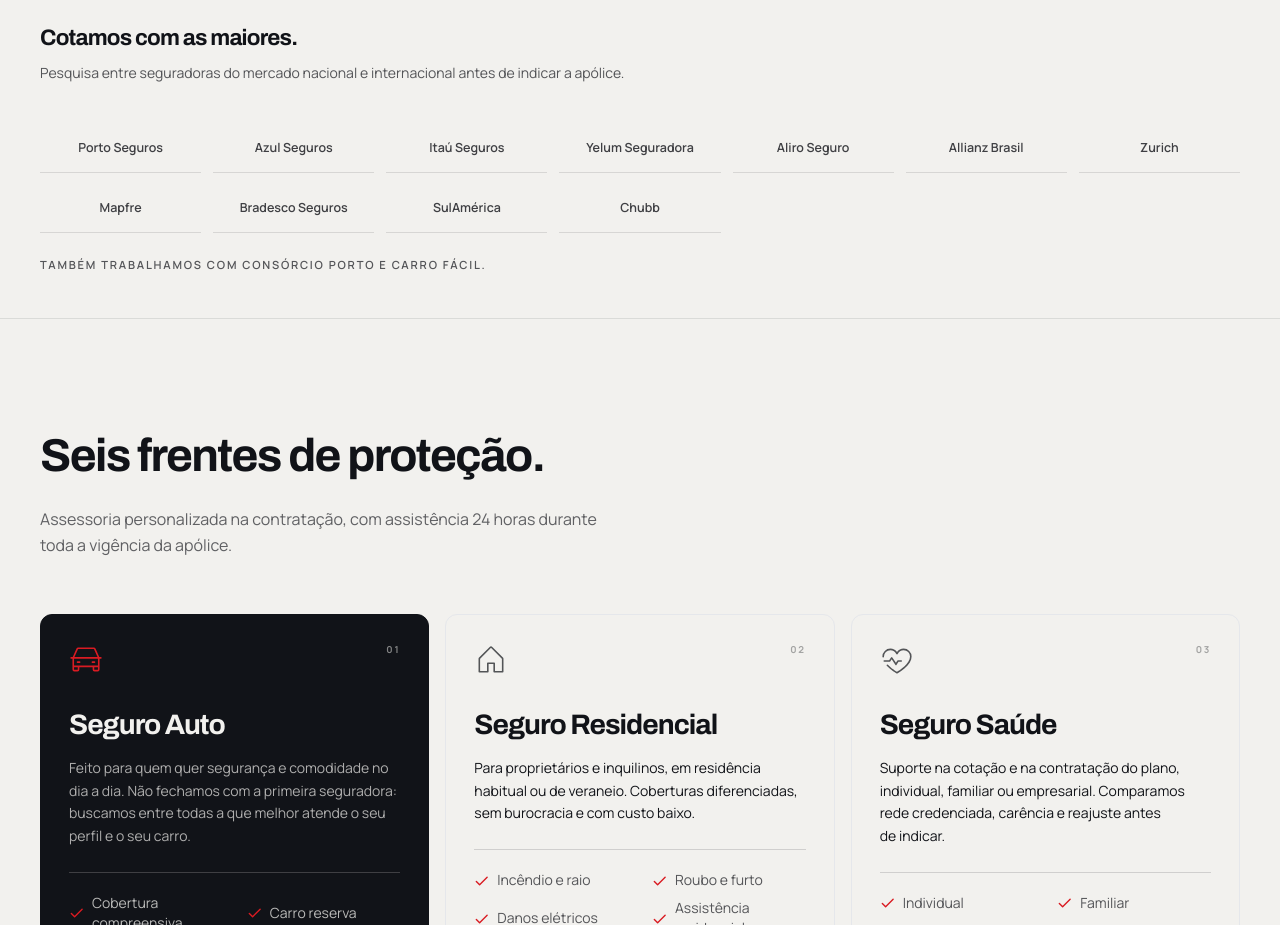
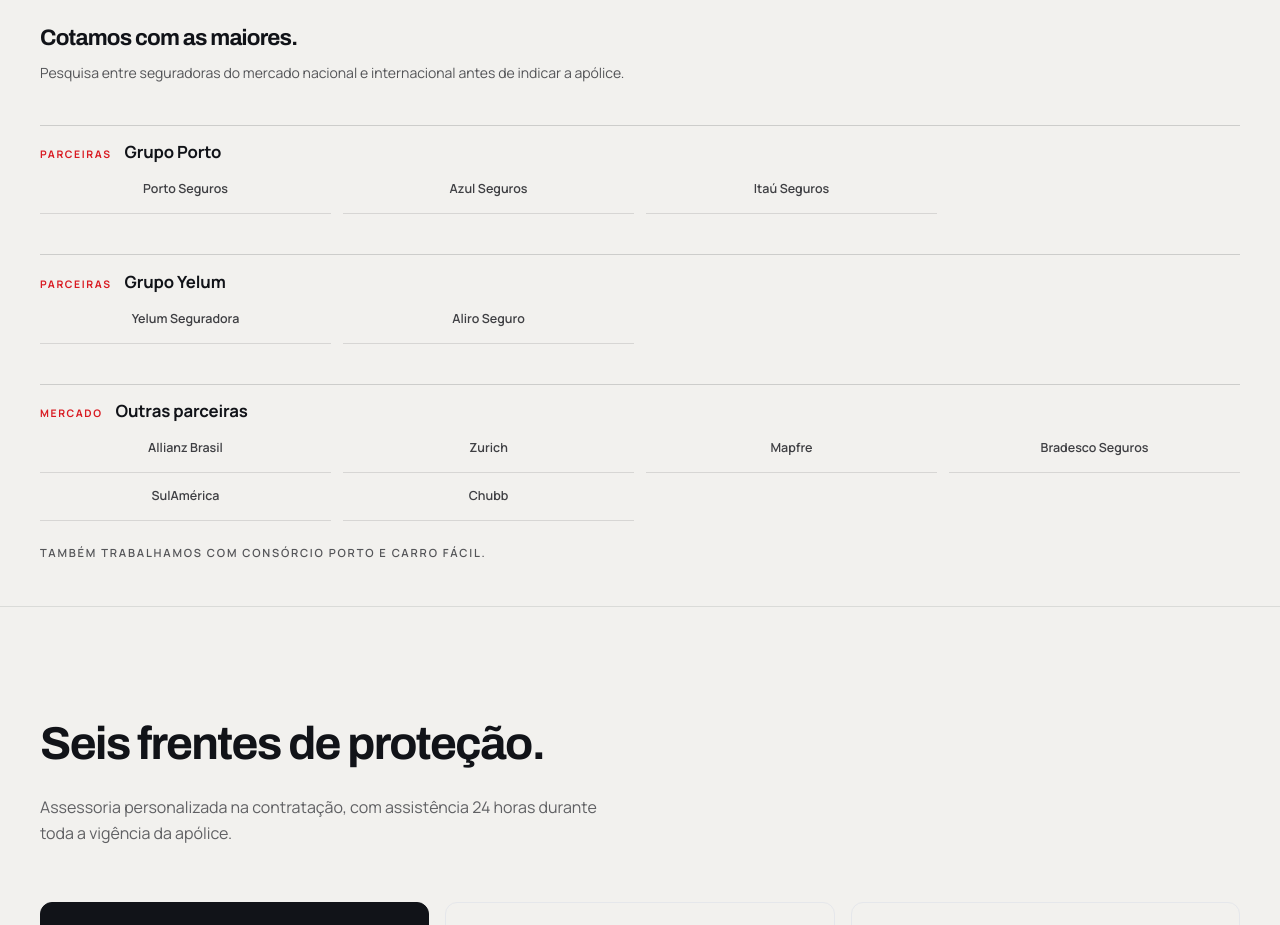
Before and after one commit to victrhugo/lobo-seguros, a React (Vite) app: page / in a window 1280 px wide. Shown: the part 820-1745 px from the top of the page. Built offline with nearby package versions, Linux system fonts and the light colour scheme.

Commit message:
Organiza seguradoras por grupo

```diff
--- a/src/index.css
+++ b/src/index.css
@@ -280,12 +280,42 @@
 .landing #seguradoras > div { padding-block: 2.75rem; }
 .landing #seguradoras p { color: rgb(var(--color-ink) / 0.7); }
 .landing #seguradoras h2 { font-size: 1.4rem; }
+.landing .insurer-group {
+  border-top: 1px solid rgb(var(--color-ink) / 0.16);
+  padding-top: 1.1rem;
+}
+.landing .insurer-group-heading {
+  display: flex;
+  align-items: baseline;
+  gap: 0.8rem;
+  margin-bottom: 0.2rem;
+}
+.landing .insurer-group-kicker {
+  color: rgb(var(--color-accent));
+  font-size: 0.65rem;
+  font-weight: 700;
+  letter-spacing: 0.16em;
+  text-transform: uppercase;
+}
+.landing .insurer-group h3 {
+  font-size: 1.05rem;
+  font-weight: 700;
+  letter-spacing: -0.01em;
+}
+.landing .insurer-group-list {
+  display: grid;
+  grid-template-columns: repeat(2, minmax(0, 1fr));
+  gap: 0 0.75rem;
+}
 .landing .insurer-mark {
   border: 0;
   border-bottom: 1px solid rgb(var(--color-ink) / 0.12);
   min-height: 48px;
   color: rgb(var(--color-ink) / 0.8);
   letter-spacing: 0;
+}
+@media (min-width: 1024px) {
+  .landing .insurer-group-list { grid-template-columns: repeat(4, minmax(0, 1fr)); }
 }
 .landing .product-card,
 .landing .mobile-product {
--- a/src/main.jsx
+++ b/src/main.jsx
@@ -231,13 +231,39 @@
           <p className="mt-3 text-sm leading-relaxed text-paper/60">{content.insurers.description}</p>
         </Reveal>
 
-        <Reveal className="mt-10 grid grid-cols-2 gap-3 sm:grid-cols-3 lg:grid-cols-7" delay={0.1}>
-          {content.insurers.items.map((name) => (
-            <span key={name} className="insurer-mark">
-              {name}
-            </span>
+        <div className="mt-10 space-y-10">
+          {content.insurers.groups?.map((group, groupIndex) => (
+            <Reveal key={group.label} className="insurer-group" delay={0.1 + groupIndex * 0.06}>
+              <div className="insurer-group-heading">
+                <span className="insurer-group-kicker">Parceiras</span>
+                <h3>{group.label}</h3>
+              </div>
+              <div className="insurer-group-list">
+                {group.items.filter((name) => content.insurers.items.includes(name)).map((name) => (
+                  <span key={name} className="insurer-mark">
+                    {name}
+                  </span>
+                ))}
+              </div>
+            </Reveal>
           ))}
-        </Reveal>
+
+          <Reveal className="insurer-group" delay={0.22}>
+            <div className="insurer-group-heading">
+              <span className="insurer-group-kicker">Mercado</span>
+              <h3>Outras parceiras</h3>
+            </div>
+            <div className="insurer-group-list">
+              {content.insurers.items
+                .filter((name) => !content.insurers.groups?.some((group) => group.items.includes(name)))
+                .map((name) => (
+                  <span key={name} className="insurer-mark">
+                    {name}
+                  </span>
+                ))}
+            </div>
+          </Reveal>
+        </div>
 
         {content.insurers.note && (
           <p className="mt-6 text-[0.7rem] font-semibold uppercase tracking-[0.16em] text-paper/40">
--- a/src/siteContent.js
+++ b/src/siteContent.js
@@ -61,6 +61,10 @@
       "Bradesco Seguros",
       "SulAmérica",
       "Chubb",
+    ],
+    groups: [
+      { label: "Grupo Porto", items: ["Porto Seguros", "Azul Seguros", "Itaú Seguros"] },
+      { label: "Grupo Yelum", items: ["Yelum Seguradora", "Aliro Seguro"] },
     ],
     note: "Também trabalhamos com consórcio Porto e Carro Fácil.",
   },
```
Also changed, not shown: 7 other files (tests, documents, lock files or other folders).
